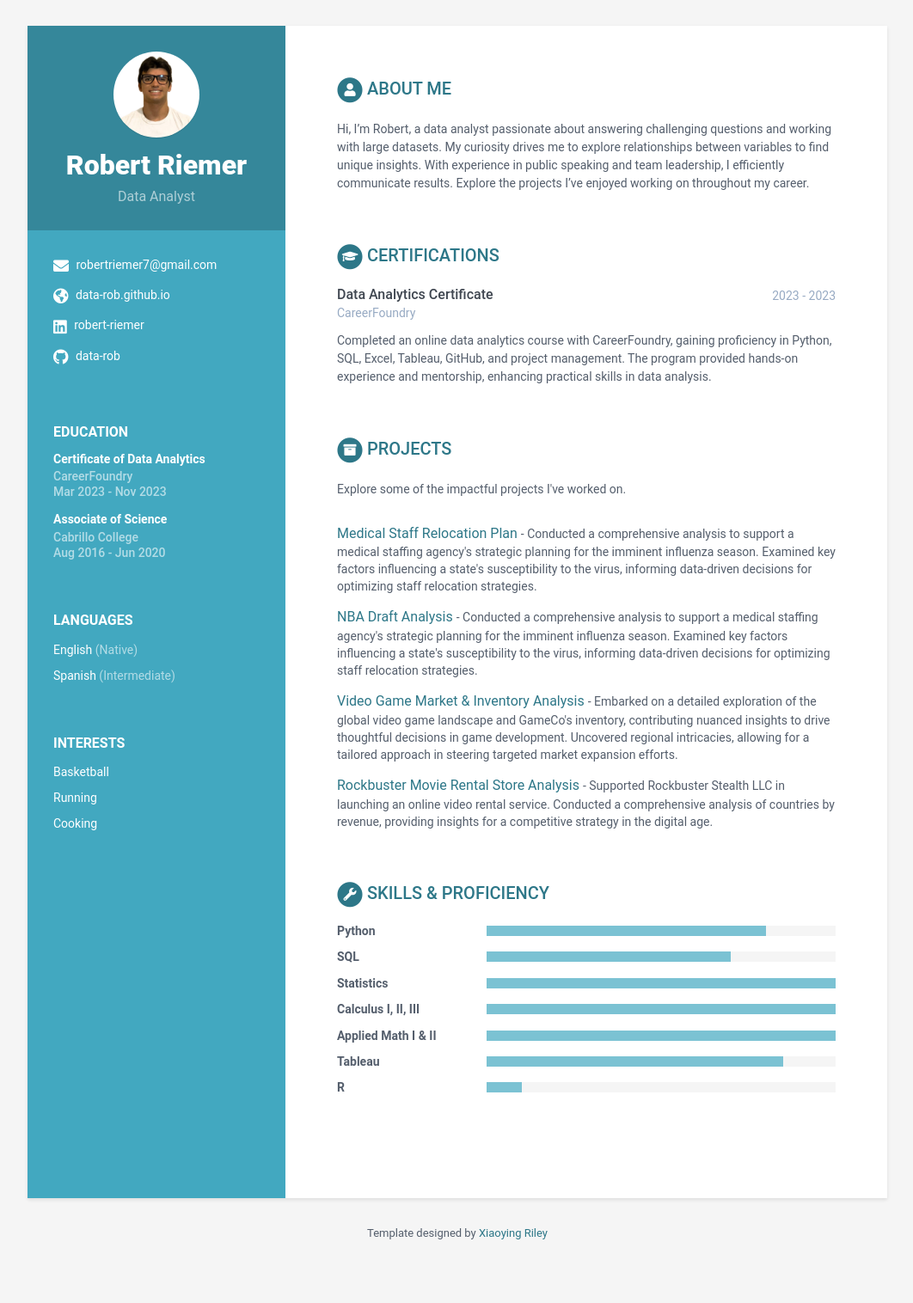
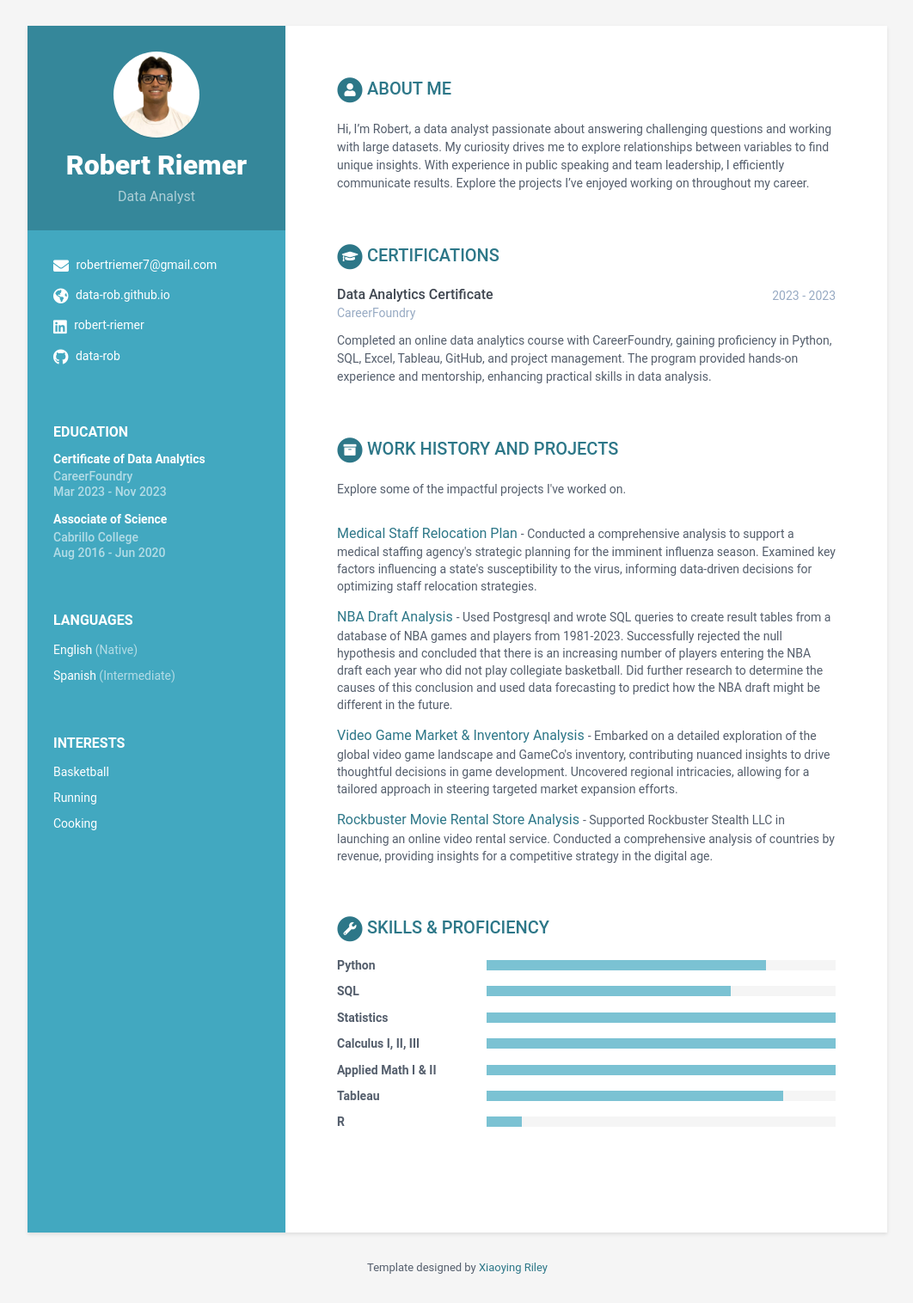
Before and after one commit to data-rob/data-rob.github.io, a Jekyll site: the page built from index.html, in a window 1280 px wide. Shown: the whole page at 86% size, without its empty margins (108-1170 px from the left). Built offline with Jekyll 4.4.1, drawn with Linux system fonts in a browser that asks for light colours; before the commit the page ends 1476 px from its top, so only the background shows below that.

Commit message:
Update data.yml

```diff
--- a/_data/data.yml
+++ b/_data/data.yml
@@ -66,7 +66,7 @@ certifications:
 
 
 projects:
-    title: Projects
+    title: Work History and Projects
     intro: |
       Explore some of the impactful projects I've worked on.
 
@@ -77,8 +77,8 @@ projects:
         tagline: "Conducted a comprehensive analysis to support a medical staffing agency's strategic planning for the imminent influenza season. Examined key factors influencing a state's susceptibility to the virus, informing data-driven decisions for optimizing staff relocation strategies."
 
       - title: NBA Draft Analysis
-        link: "https://public.tableau.com/app/profile/robert.riemer/viz/CareerFoundryAchievementStoryboard/ProjectStory"
-        tagline: "Conducted a comprehensive analysis to support a medical staffing agency's strategic planning for the imminent influenza season. Examined key factors influencing a state's susceptibility to the virus, informing data-driven decisions for optimizing staff relocation strategies."
+        link: "https://drive.google.com/file/d/19cYosz2xPq3nBMrmeGpep4MNnxDNWR7n/view?usp=drive_link"
+        tagline: "Used Postgresql and wrote SQL queries to create result tables from a database of NBA games and players from 1981-2023. Successfully rejected the null hypothesis and concluded that there is an increasing number of players entering the NBA draft each year who did not play collegiate basketball. Did further research to determine the causes of this conclusion and used data forecasting to predict how the NBA draft might be different in the future."
 
       - title: Video Game Market & Inventory Analysis
         link: "https://drive.google.com/file/d/1kKbqvCiTQUmPKdT9GqIIY8AcmL1geB6p/view?usp=drive_link"
```
